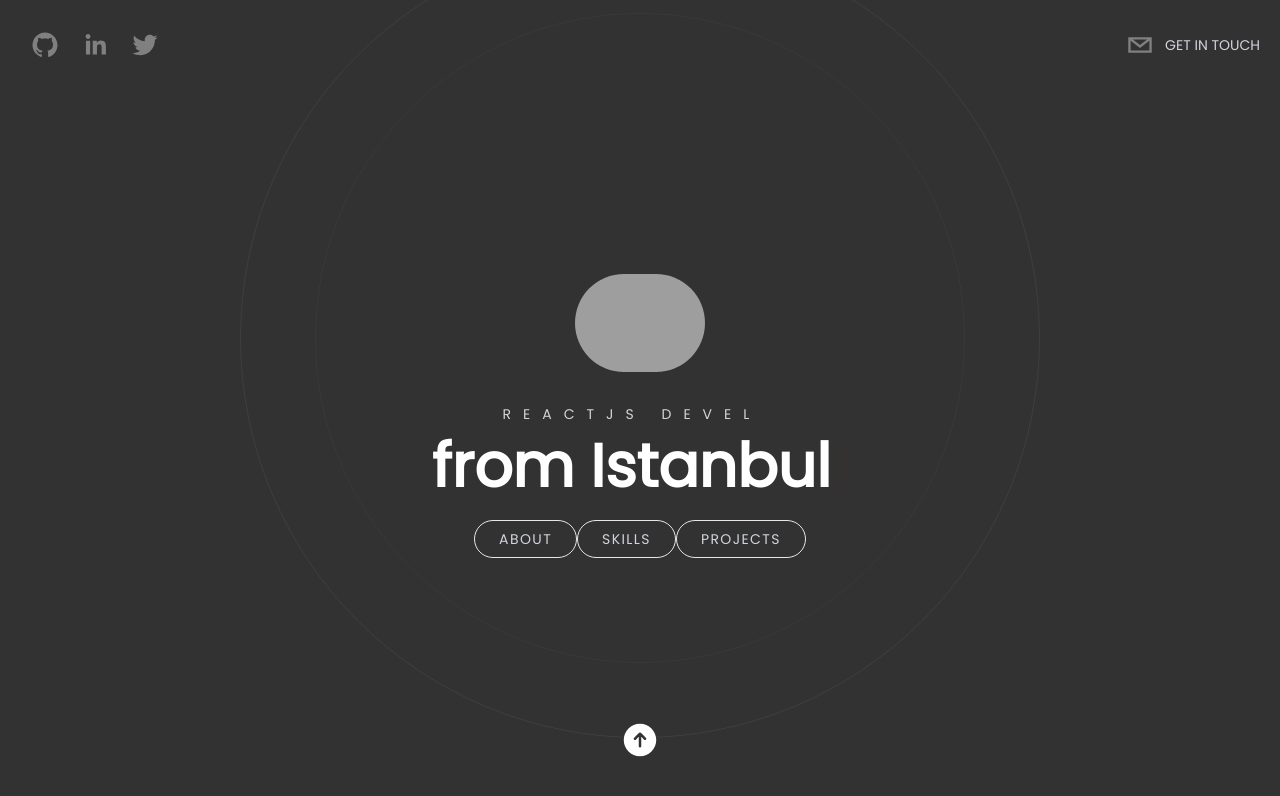
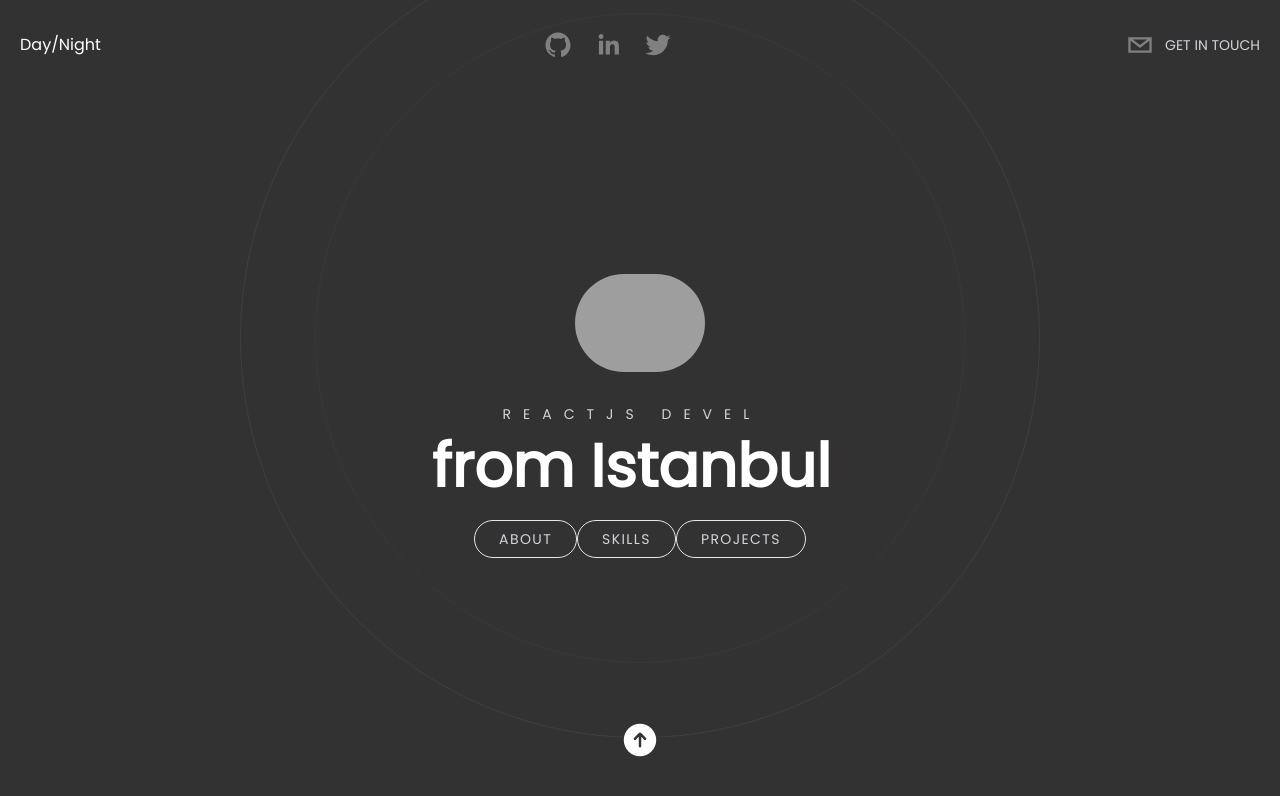
Before and after one commit to aslinurtolga/my-portfolio-nextjs, a Next.js app: page / in a window 1280 px wide. Shown: the top 796 px of the page. Built offline with nearby package versions, Linux system fonts and the light colour scheme; grey boxes are pictures that could not be loaded.

Commit message:
feat: dark mode is added

```diff
--- a/components/Header.tsx
+++ b/components/Header.tsx
@@ -1,11 +1,18 @@
 import Link from "next/link";
 import { SocialIcon } from "react-social-icons";
 import { motion } from "framer-motion";
+import { useTheme } from "next-themes";
 type Props = {};
 
 const Header = (props: Props) => {
+  const { theme, setTheme } = useTheme();
   return (
     <header className="sticky top-0 p-5 flex items-center justify-between max-w-7xl mx-auto z-20 ">
+      <div>
+        <button onClick={() => setTheme(theme === "light" ? "dark" : "light")}>
+          Day/Night
+        </button>
+      </div>
       <motion.div
         initial={{ x: -500, opacity: 0, scale: 0.5 }}
         animate={{ x: 0, opacity: 1, scale: 1 }}
--- a/components/Hero.tsx
+++ b/components/Hero.tsx
@@ -30,11 +30,11 @@ const Hero = (props: Props) => {
         className="rounded-full"
       />
       <div className="z-20">
-        <h2 className="text-sm uppercase text-gray-300 pb-3 tracking-[12px]">
+        <h2 className="text-sm uppercase  text-gray-300 pb-3 tracking-[12px]">
           {title}
           <Cursor cursorColor="#ca3131" />
         </h2>
-        <h1 className="text-4xl lg:text-6xl font-semibold px-8">
+        <h1 className="text-4xl dark:text-red-500 lg:text-6xl font-semibold px-8">
           <span>{text}</span>
           <Cursor cursorColor="#ca3131" />
         </h1>
--- a/package.json
+++ b/package.json
@@ -9,6 +9,7 @@
     "@heroicons/react": "^2.0.13",
     "framer-motion": "^8.5.2",
     "next": "latest",
+    "next-themes": "^0.2.1",
     "react": "18.2.0",
     "react-dom": "18.2.0",
     "react-hook-form": "^7.42.1",
--- a/pages/_app.tsx
+++ b/pages/_app.tsx
@@ -1,8 +1,13 @@
-import '../styles/globals.css'
-import type { AppProps } from 'next/app'
+import "../styles/globals.css";
+import type { AppProps } from "next/app";
+import { ThemeProvider } from "next-themes";
 
 function MyApp({ Component, pageProps }: AppProps) {
-  return <Component {...pageProps} />
+  return (
+    <ThemeProvider enableSystem={false} attribute="class">
+      <Component {...pageProps} />
+    </ThemeProvider>
+  );
 }
 
-export default MyApp
+export default MyApp;
--- a/tailwind.config.js
+++ b/tailwind.config.js
@@ -1,5 +1,6 @@
 /** @type {import('tailwindcss').Config} */
 module.exports = {
+  darkMode: "class",
   content: [
     "./pages/**/*.{js,ts,jsx,tsx}",
     "./components/**/*.{js,ts,jsx,tsx}",
```
Also changed, not shown: 1 other file (tests, documents, lock files or other folders).
